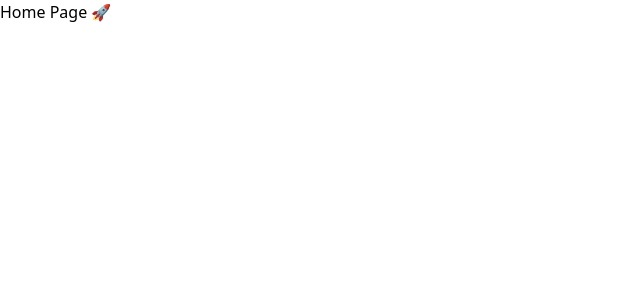
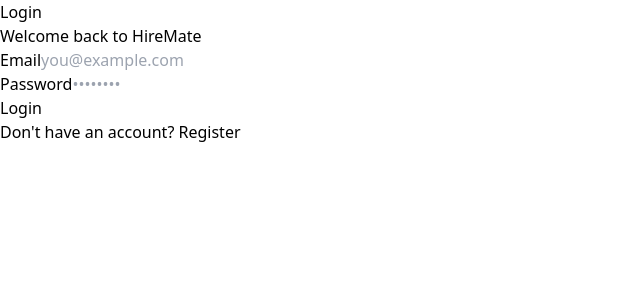
Before and after one commit to Nihar0122/hiremate-ai, a React (Vite) app in the folder client/: page / in a window 1280 px wide. Shown: the top 300 px of the page, without its empty margins (0-640 px from the left). Built offline with nearby package versions, Linux system fonts and the light colour scheme.

Commit message:
redirect home page to login

```diff
--- a/client/src/pages/Home.jsx
+++ b/client/src/pages/Home.jsx
@@ -1,9 +1,7 @@
-function Home() {
-  return (
-    <div>
-      <h1>Home Page 🚀</h1>
-    </div>
-  );
-}
+import Login from "./Login";
+
+const Home = () => {
+  return <Login />;
+};
 
 export default Home;
```
